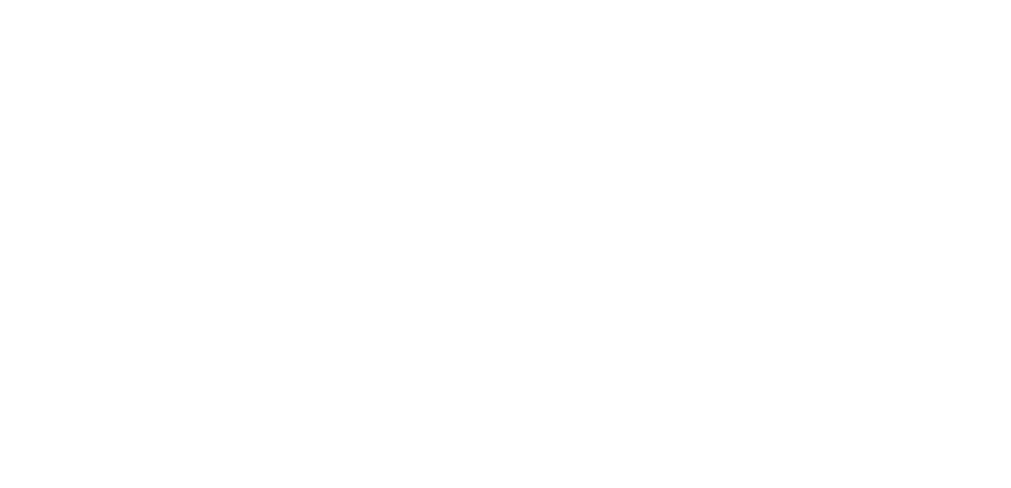
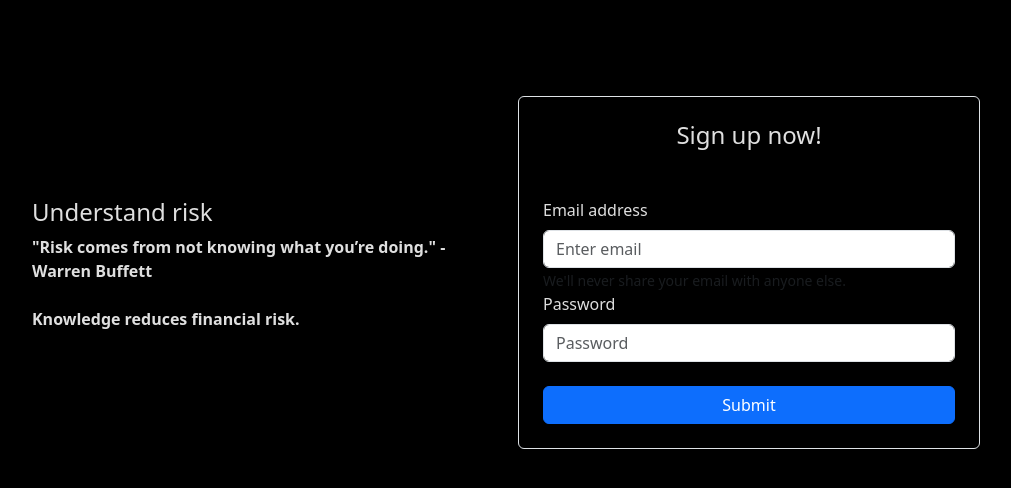
Before and after one commit to imanil-git/Finance-Tracker, a React (Vite) app in the folder FT-Frontend/: page /signup in a window 1280 px wide. Before the commit this address had no page. Shown: the top 488 px of the page, without its empty margins (134-1145 px from the left). Built offline with nearby package versions, Linux system fonts and the light colour scheme.

Commit message:
Signup Page added

```diff
--- a/FT-Frontend/index.html
+++ b/FT-Frontend/index.html
@@ -4,7 +4,7 @@
     <meta charset="UTF-8" />
     <!-- <link rel="icon" type="image/svg+xml" href="/vite.svg" /> -->
     <meta name="viewport" content="width=device-width, initial-scale=1.0" />
-    <title>ft-frontend</title>
+    <title>Finance Tracker</title>
   </head>
   <body>
     <div id="root"></div>
--- a/FT-Frontend/src/App.css
+++ b/FT-Frontend/src/App.css
@@ -0,0 +1,5 @@
+.wrapper {
+    min-height: 100vh;
+    background: #000;
+    color: rgb(223, 223, 223);
+}
--- a/FT-Frontend/src/App.jsx
+++ b/FT-Frontend/src/App.jsx
@@ -1,18 +1,18 @@
-import { Button } from "react-bootstrap";
+import './App.css'
 import { ToastContainer, toast } from "react-toastify";
 import { Routes, Route } from "react-router-dom";
 import Login from "./pages/Login.jsx";
+import SignUp from "./pages/SignUp.jsx";
 
 function App() {
-  toast("It's OK");
 
   return (
-    <>
+    <div className="wrapper">
       <Routes>
         <Route path="/" element={<Login />} />
+        <Route path="/signup" element={<SignUp />} />
       </Routes>
-      <ToastContainer />
-    </>
+    </div>
   );
 }
 
--- /dev/null
+++ b/FT-Frontend/src/components/FinancialTips.jsx
@@ -0,0 +1,96 @@
+import React, { useEffect, useState } from "react";
+
+const financialTips = [
+  {
+    tip: "Live below your means",
+    quote:
+      "Do not save what is left after spending, but spend what is left after saving.",
+    author: "Warren Buffett",
+    meaning: "Always save first, then spend to build wealth over time.",
+  },
+  {
+    tip: "Invest in knowledge",
+    quote: "An investment in knowledge pays the best interest.",
+    author: "Benjamin Franklin",
+    meaning: "Education and skills provide lifelong financial returns.",
+  },
+  {
+    tip: "Think long-term",
+    quote:
+      "If you aren't willing to own a stock for 10 years, don’t think about owning it for 10 minutes.",
+    author: "Warren Buffett",
+    meaning: "Avoid short-term thinking and focus on long-term gains.",
+  },
+  {
+    tip: "Control your spending habits",
+    quote:
+      "It’s not your salary that makes you rich, it’s your spending habits.",
+    author: "Charles A. Jaffe",
+    meaning: "Wealth comes from discipline, not just income.",
+  },
+  {
+    tip: "Be patient in investing",
+    quote:
+      "The stock market is a device for transferring money from the impatient to the patient.",
+    author: "Warren Buffett",
+    meaning: "Patience is key to growing wealth.",
+  },
+  {
+    tip: "Avoid speculation",
+    quote:
+      "The individual investor should act consistently as an investor and not as a speculator.",
+    author: "Benjamin Graham",
+    meaning: "Invest based on research, not gambling.",
+  },
+  {
+    tip: "Don’t try to time the market",
+    quote: "Don’t try to buy at the bottom and sell at the top.",
+    author: "Bernard Baruch",
+    meaning: "Consistency beats trying to predict market movements.",
+  },
+  {
+    tip: "Understand risk",
+    quote: "Risk comes from not knowing what you’re doing.",
+    author: "Warren Buffett",
+    meaning: "Knowledge reduces financial risk.",
+  },
+  {
+    tip: "Stay rational, not emotional",
+    quote:
+      "Be fearful when others are greedy, and greedy when others are fearful.",
+    author: "Warren Buffett",
+    meaning: "Think independently instead of following the crowd.",
+  },
+  {
+    tip: "Focus on long-term value",
+    quote: "Price is what you pay; value is what you get.",
+    author: "Benjamin Graham",
+    meaning: "Look for real value, not just low prices.",
+  },
+];
+
+const FinancialTips = () => {
+  const [showQuote, setShowQuote] = useState(financialTips[0]);
+
+  useEffect(() => {
+    setInterval(() => {
+      setShowQuote(
+        financialTips[Math.floor(Math.random() * financialTips.length)],
+      );
+    }, 5000);
+  });
+  const { tip, quote, author, meaning } = showQuote;
+  return (
+    <div className="d-flex flex-column justify-content-center" style={{
+      height: "100%",
+    }}>
+      <h4>{tip}</h4>
+      <div className="fw-bolder mb-4">
+        "{quote}" - {author}
+      </div>
+      <p className="fw-bolder">{meaning}</p>
+    </div>
+  );
+};
+
+export default FinancialTips;
--- /dev/null
+++ b/FT-Frontend/src/components/SignUpForm.jsx
@@ -0,0 +1,29 @@
+import Button from "react-bootstrap/Button";
+import Form from "react-bootstrap/Form";
+
+export const SignUpForm = () => {
+  return (
+    <div className="border rounded p-4">
+      <h4 className="mb-5 text-center">Sign up now!</h4>
+      <Form>
+        <Form.Group controlId="formBasicEmail">
+          <Form.Label>Email address</Form.Label>
+          <Form.Control type="email" placeholder="Enter email" />
+          <Form.Text className="text-muted">
+            We'll never share your email with anyone else.
+          </Form.Text>
+        </Form.Group>
+
+        <Form.Group controlId="formBasicPassword">
+          <Form.Label>Password</Form.Label>
+          <Form.Control type="password" placeholder="Password" />
+        </Form.Group>
+        <div className="d-grid mt-4">
+          <Button variant="primary" type="submit">
+            Submit
+          </Button>
+        </div>
+      </Form>
+    </div>
+  );
+};
--- /dev/null
+++ b/FT-Frontend/src/pages/SignUp.jsx
@@ -0,0 +1,23 @@
+import React from "react";
+import Container from "react-bootstrap/Container";
+import Row from "react-bootstrap/Row";
+import Col from "react-bootstrap/Col";
+import FinancialTips from "../components/FinancialTips";
+import { SignUpForm } from "../components/SignUpForm";
+
+const SignUp = () => {
+  return (
+    <Container className="p-5">
+      <Row className="bd-dark p-5 rounded">
+        <Col>
+          <FinancialTips />
+        </Col>
+        <Col>
+          <SignUpForm />
+        </Col>
+      </Row>
+    </Container>
+  );
+};
+
+export default SignUp;
```
